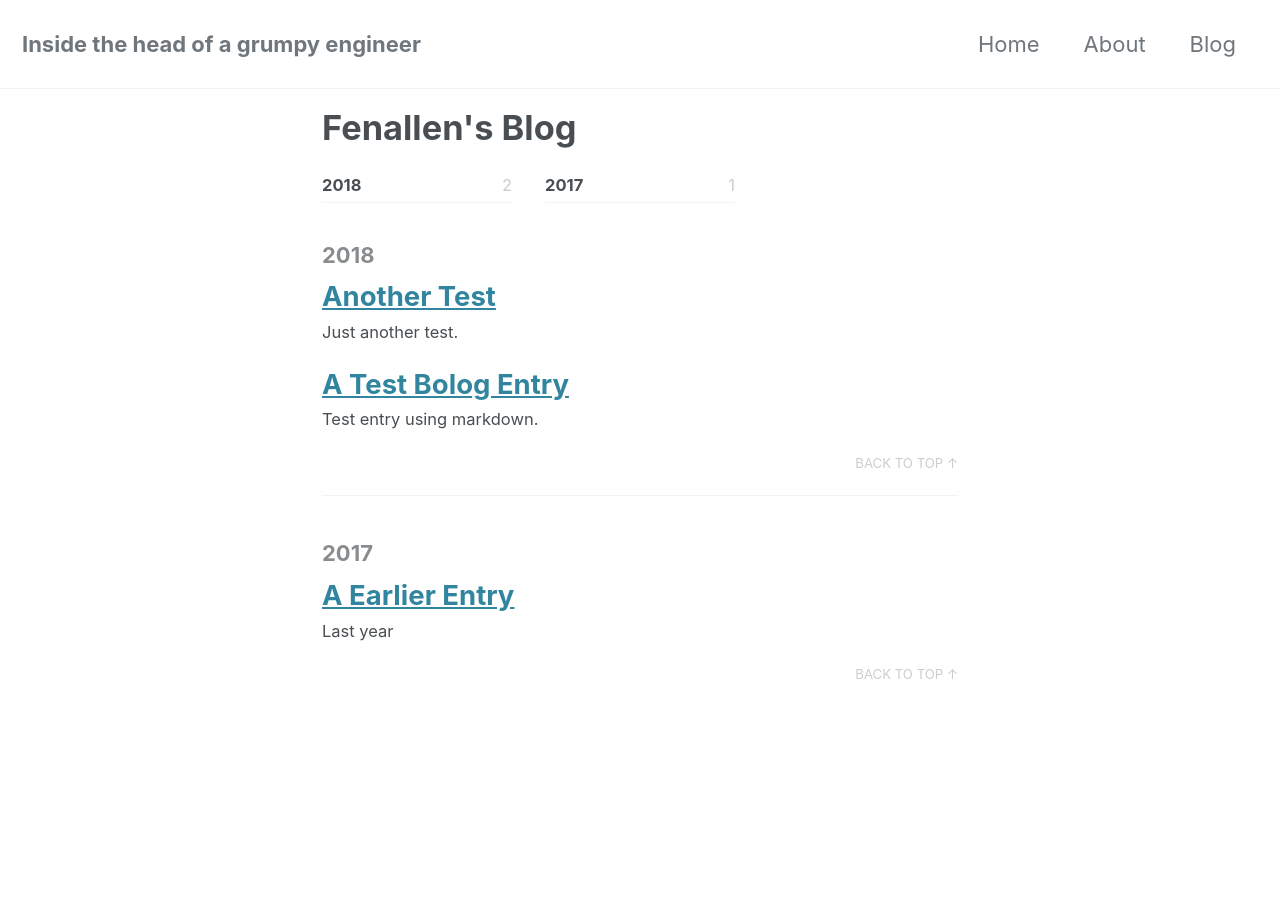
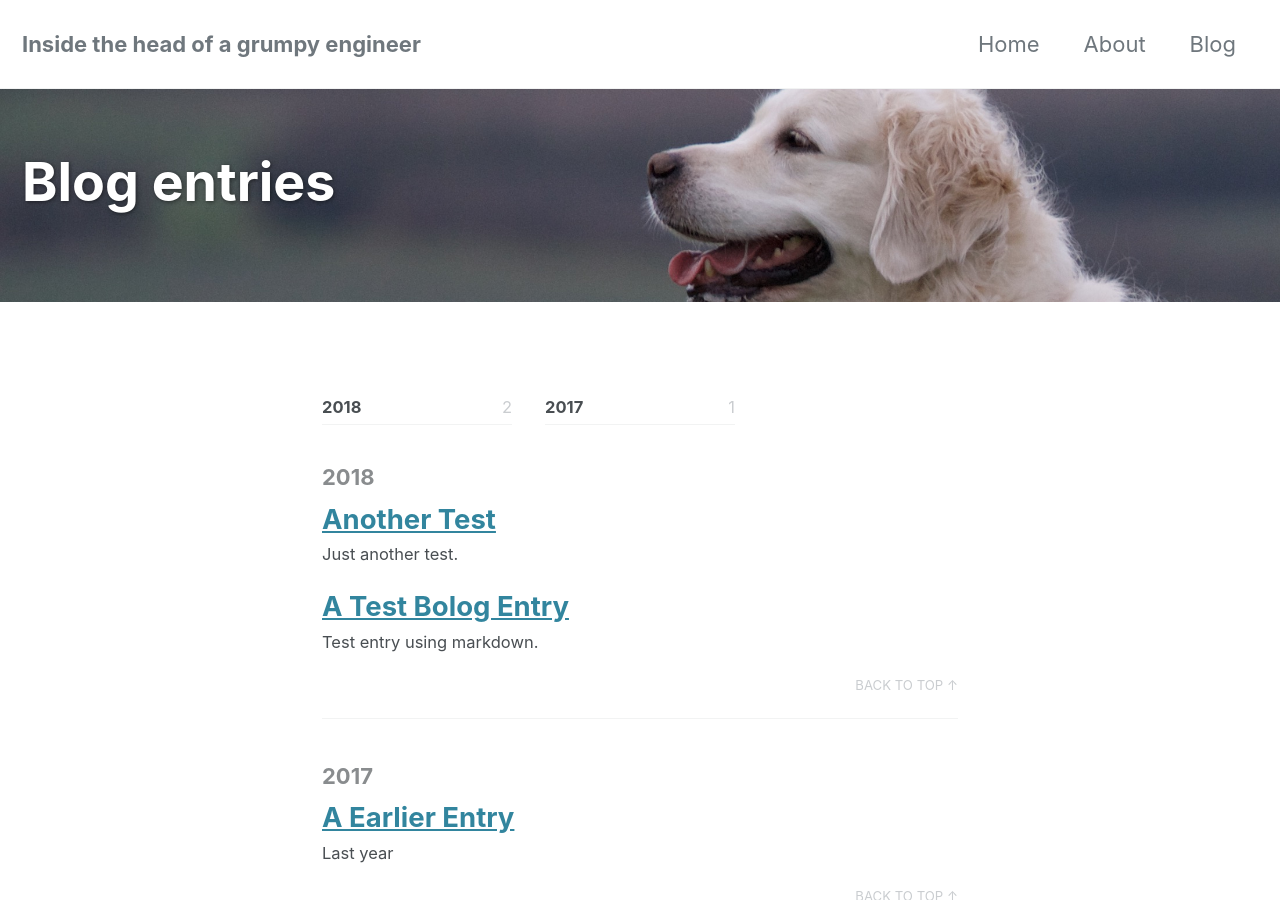
Before and after one commit to fenallen/fenallen.github.io, a Jekyll site: the page built from blog/index.html, in a window 1280 px wide and 900 px high. Built offline with Jekyll 4.4.1, drawn with Linux system fonts in a browser that asks for light colours; cached includes are drawn as plain includes; nearby versions of some CDN libraries.

Commit message:
paola banners

```diff
--- a/_config.yml
+++ b/_config.yml
@@ -14,6 +14,7 @@ plugins:
 #  - jemoji
   - jekyll-include-cache
 
+
 defaults:
 # _posts
 - scope:
--- a/blog/index.html
+++ b/blog/index.html
@@ -1,5 +1,7 @@
 ---
 layout: posts
-title: Fenallen's Blog
+title: Blog entries
 author_profile: true
+header:
+    overlay_image: /assets/images/banner_paola_slim.jpg
 ---
--- a/index.html
+++ b/index.html
@@ -2,7 +2,7 @@
 layout: splash
 title: Home, home on the range
 header:
-    image: /assets/images/IMG_1571.jpg
+    image: /assets/images/banner_paola_wide.jpg
 ---
 <div class="blurb">
     <p>That glass really is just twice as big as it needs to be.</p>
```
Also changed, not shown: assets/images/banner_paola_mid.jpg (added), assets/images/banner_paola_slim.jpg (added), 1 other file.
